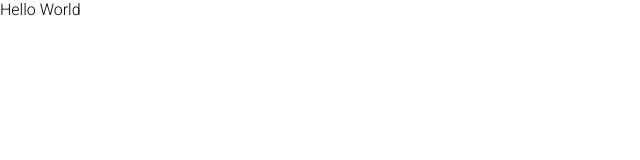
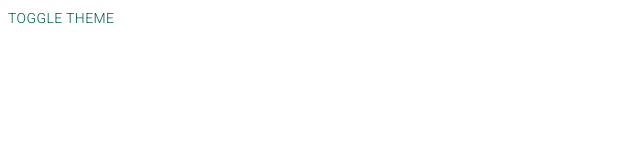
Before and after one commit to EuMarcel0/whatsapp-clone, a React (Vite) app: page / in a window 1280 px wide. Shown: the top 160 px of the page, without its empty margins (0-640 px from the left). Built offline with nearby package versions, Linux system fonts and the light colour scheme.

Commit message:
feat: created context for toggle theme

```diff
--- a/src/App.tsx
+++ b/src/App.tsx
@@ -1,9 +1,11 @@
+import { Home } from './pages';
+import { AppThemeProvider } from './shared/contexts/ThemeContext';
 
 export const App = () => {
+	return (
 
-	return (
-		<div className="App">
-			Hello World
-		</div>
+		<AppThemeProvider>
+			<Home />
+		</AppThemeProvider>
 	);
 };
--- /dev/null
+++ b/src/pages/home/Home.tsx
@@ -0,0 +1,12 @@
+import { Box, Button } from '@mui/material';
+import { useAppThemeContext } from '../../shared/contexts/ThemeContext';
+
+export const Home = () => {
+	const { toggleTheme } = useAppThemeContext();
+
+	return (
+		<Box>
+			<Button onClick={toggleTheme}>Toggle Theme</Button>
+		</Box>
+	);
+};
--- /dev/null
+++ b/src/pages/index.ts
@@ -0,0 +1 @@
+export * from './home/Home';
--- /dev/null
+++ b/src/shared/contexts/ThemeContext.tsx
@@ -0,0 +1,40 @@
+import React, { createContext, ReactNode, useCallback, useContext, useMemo, useState } from 'react';
+import { Box, ThemeProvider } from '@mui/material';
+import { DarkTheme, LightTheme } from '../themes';
+
+interface ThemeContextProps {
+	themeName: 'light' | 'dark';
+	toggleTheme: () => void;
+}
+interface ThemeProviderProps {
+	children: ReactNode;
+}
+
+export const ThemeContext = createContext({} as ThemeContextProps);
+
+export const AppThemeProvider = ({ children }: ThemeProviderProps) => {
+	const [themeName, setThemeName] = useState<'light' | 'dark'>('light');
+
+	const toggleTheme = useCallback(() => {
+		setThemeName(oldThemeName => oldThemeName === 'dark' ? 'light' : 'dark');
+	}, []);
+
+	const theme = useMemo(() => {
+		if (themeName === 'light') return LightTheme;
+		return DarkTheme;
+	}, [themeName]);
+
+	console.log(themeName);
+
+	return (
+		<ThemeContext.Provider value={{ toggleTheme, themeName }}>
+			<ThemeProvider theme={theme}>
+				<Box width='100vw' height='100vh' bgcolor={theme.palette.background.default}>
+					{children}
+				</Box>
+			</ThemeProvider>
+		</ThemeContext.Provider>
+	);
+};
+
+export const useAppThemeContext = () => useContext(ThemeContext);
--- a/src/shared/index.ts
+++ /dev/null
@@ -1,2 +0,0 @@
-export * from './themes/LightTheme';
-export * from './themes/DarkTheme';
--- a/src/shared/themes/DarkTheme.ts
+++ b/src/shared/themes/DarkTheme.ts
@@ -4,19 +4,19 @@ export const DarkTheme =  createTheme({
 	palette:{
 		mode: 'dark',
 		primary:{
-			main: '#202C33',
-			light: '#222E35',
-			contrastText: '#FFFFFF',
+			main: '#FF0',
+			light: '#FF0',
+			contrastText: '#FF0',
 		},
 		secondary:{
-			main: '#222E35',
-			dark: '#202C33',
-			light: '#202C33',
-			contrastText: '#FFFFFF',
+			main: '#FF0',
+			dark: '#FF0',
+			light: '#FF0',
+			contrastText: '#FF0',
 		},
 		background: {
-			default: '#202C33',
-			paper: '#222E35',
+			default: '#FF0',
+			paper: '#FF0',
 		}
 	},
 	typography:{
--- a/src/shared/themes/LightTheme.ts
+++ b/src/shared/themes/LightTheme.ts
@@ -5,9 +5,9 @@ export const LightTheme =  createTheme({
 	palette:{
 		mode: 'dark',
 		primary:{
-			main: '#FFFFFF',
+			main: '#005c4b',
 			light: '#F8F8F8',
-			contrastText: '#333333',
+			contrastText: '#FFF',
 		},
 		secondary:{
 			main: '#FFFFFF',
@@ -22,7 +22,7 @@ export const LightTheme =  createTheme({
 	},
 	typography:{
 		allVariants: {
-			color: '#333333',
+			color: '#FFF',
 		}
 	}
 });
--- /dev/null
+++ b/src/shared/themes/index.ts
@@ -0,0 +1,2 @@
+export * from './DarkTheme';
+export * from './LightTheme';
```
Also changed, not shown: src/shared/hooks/usePersistedState.ts (added, +17 -0 lines), src/assets/images/bg_dark.png (added), src/assets/images/bg_light.png (added).
